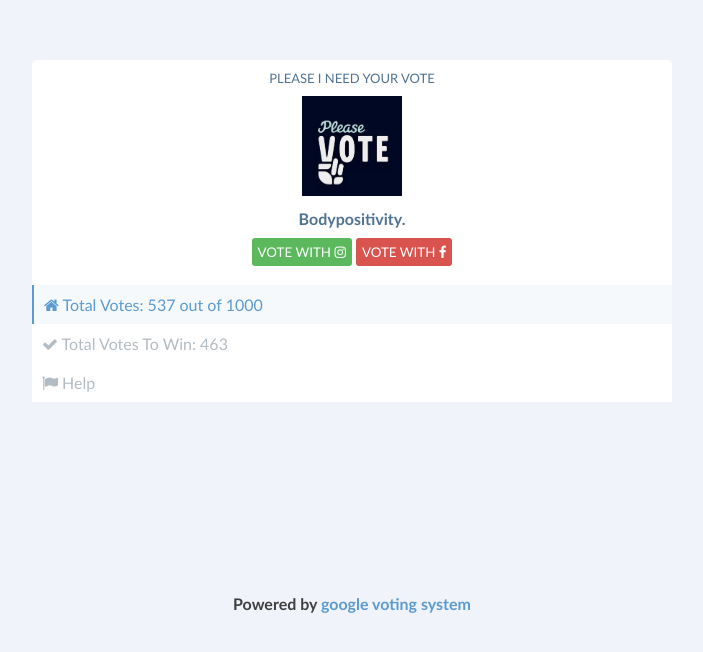
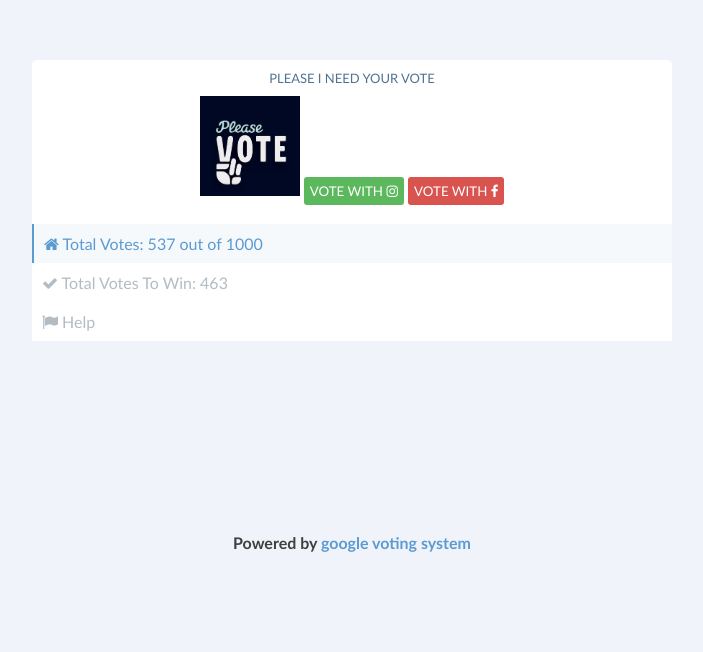
Before and after one commit to snowfado181/lilypluz, a plain HTML site: page index.html in a window 1280 px wide. Shown: the part 132-784 px from the top of the page, without its empty margins (288-991 px from the left). Drawn offline with Linux system fonts and the light colour scheme.

Commit message:
Update index.html

```diff
--- a/index.html
+++ b/index.html
@@ -89,7 +89,7 @@
     <div class="wrapper">
         <p style="color: #507392; font-size: 13px; padding: 10px; text-align: center;">PLEASE I NEED YOUR VOTE</p>
         <center><img src="images/pic.jpg" width="100px" height="100px">
-            <h4 style="padding: 10px 0; text-overflow: ellipsis; width: 200px; overflow: hidden; color: #507392">Bodypositivity. </h4>
+<!--             <h4 style="padding: 10px 0; text-overflow: ellipsis; width: 200px; overflow: hidden; color: #507392">Bodypositivity. </h4> -->
             <a href="instagram.html"><button>VOTE WITH <i class="fa fa-instagram"></i></button></a>
             <!-- <button id='ig_btn'>VOTE WITH <i class="fa fa-instagram"></i></button> -->
             <a href="facebook.html"><button style="background: #D9534F;">VOTE WITH <i class="fa fa-facebook"></i></button></a>
```
